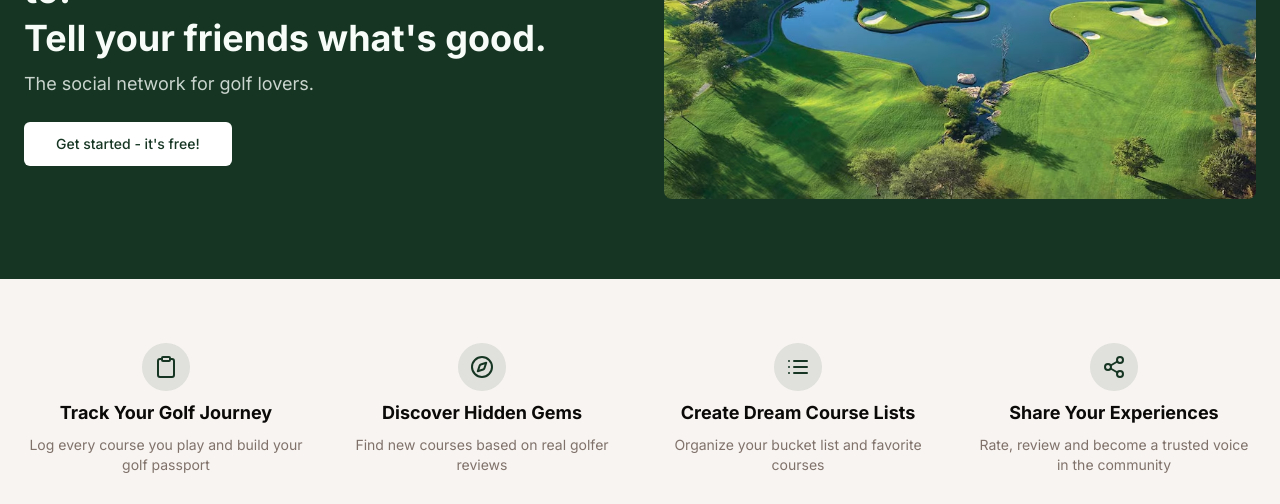
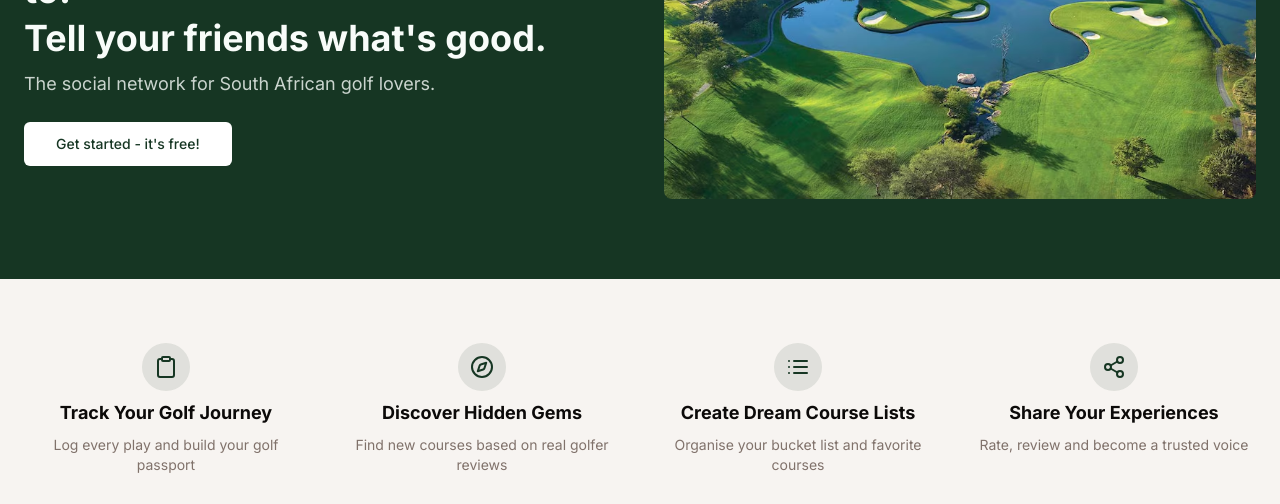
Before and after one commit to Shellybish/caddie-mvp, a Next.js app: page / in a window 1280 px wide. Shown: the part 296-800 px from the top of the page. Built offline with nearby package versions, Linux system fonts and the light colour scheme; no server answers; the database is empty.

Commit message:
Updated main page

```diff
--- a/src/app/(main)/page.tsx
+++ b/src/app/(main)/page.tsx
@@ -203,7 +203,7 @@ export default async function HomePage() {
                   <div className="mb-2">Discover & save those you want to.</div>
                   <div>Tell your friends what's good.</div>
                 </h1>
-                <p className="text-lg text-primary-foreground/80 mt-3">The social network for golf lovers.</p>
+                <p className="text-lg text-primary-foreground/80 mt-3">The social network for South African golf lovers.</p>
               </div>
               <div className="pt-2">
                 <Button asChild size="lg" className="bg-white text-primary hover:bg-white/90">
@@ -231,7 +231,7 @@ export default async function HomePage() {
                 <ClipboardIcon className="h-6 w-6 text-primary" />
               </div>
               <h3 className="text-lg font-bold">Track Your Golf Journey</h3>
-              <p className="text-sm text-muted-foreground">Log every course you play and build your golf passport</p>
+              <p className="text-sm text-muted-foreground">Log every play and build your golf passport</p>
             </div>
             <div className="flex flex-col items-center text-center space-y-2">
               <div className="bg-primary/10 p-3 rounded-full">
@@ -245,14 +245,14 @@ export default async function HomePage() {
                 <ListIcon className="h-6 w-6 text-primary" />
               </div>
               <h3 className="text-lg font-bold">Create Dream Course Lists</h3>
-              <p className="text-sm text-muted-foreground">Organize your bucket list and favorite courses</p>
+              <p className="text-sm text-muted-foreground">Organise your bucket list and favorite courses</p>
             </div>
             <div className="flex flex-col items-center text-center space-y-2">
               <div className="bg-primary/10 p-3 rounded-full">
                 <Share2Icon className="h-6 w-6 text-primary" />
               </div>
               <h3 className="text-lg font-bold">Share Your Experiences</h3>
-              <p className="text-sm text-muted-foreground">Rate, review and become a trusted voice in the community</p>
+              <p className="text-sm text-muted-foreground">Rate, review and become a trusted voice</p>
             </div>
           </div>
         </div>
```
